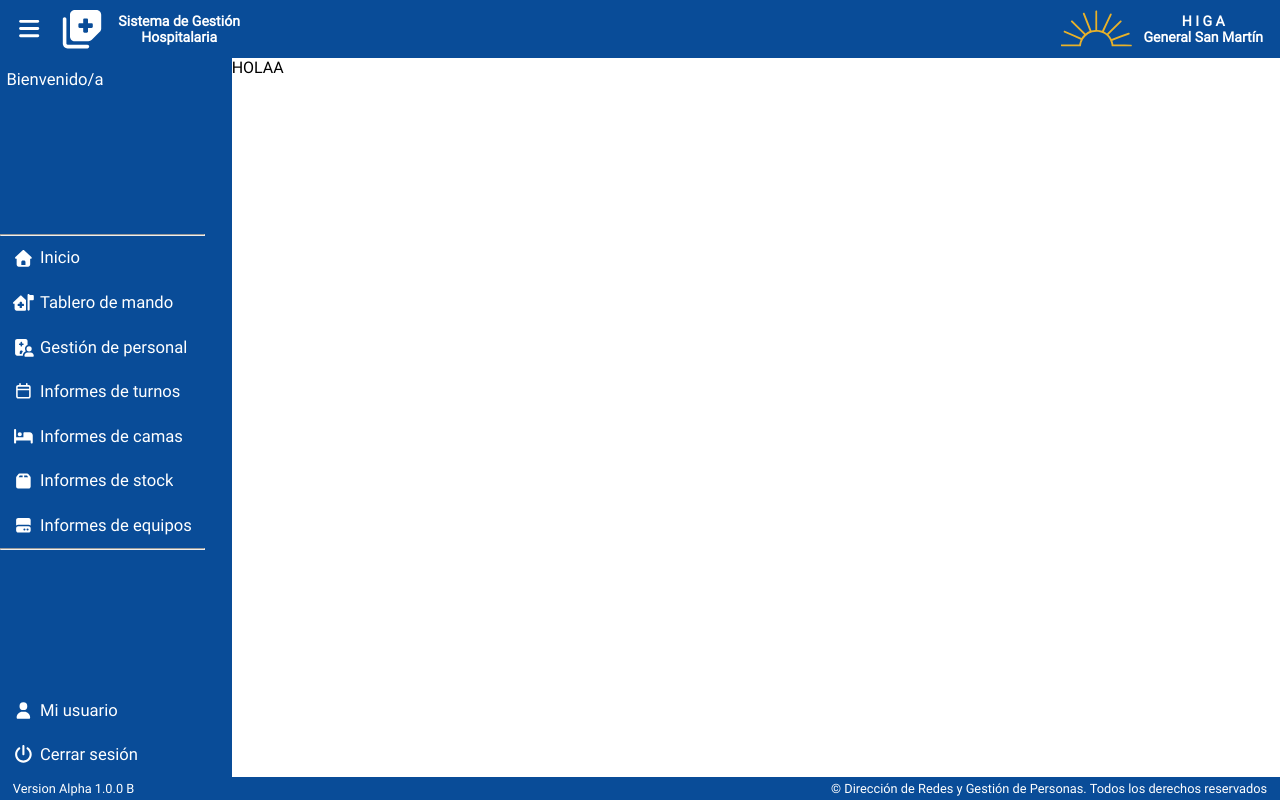
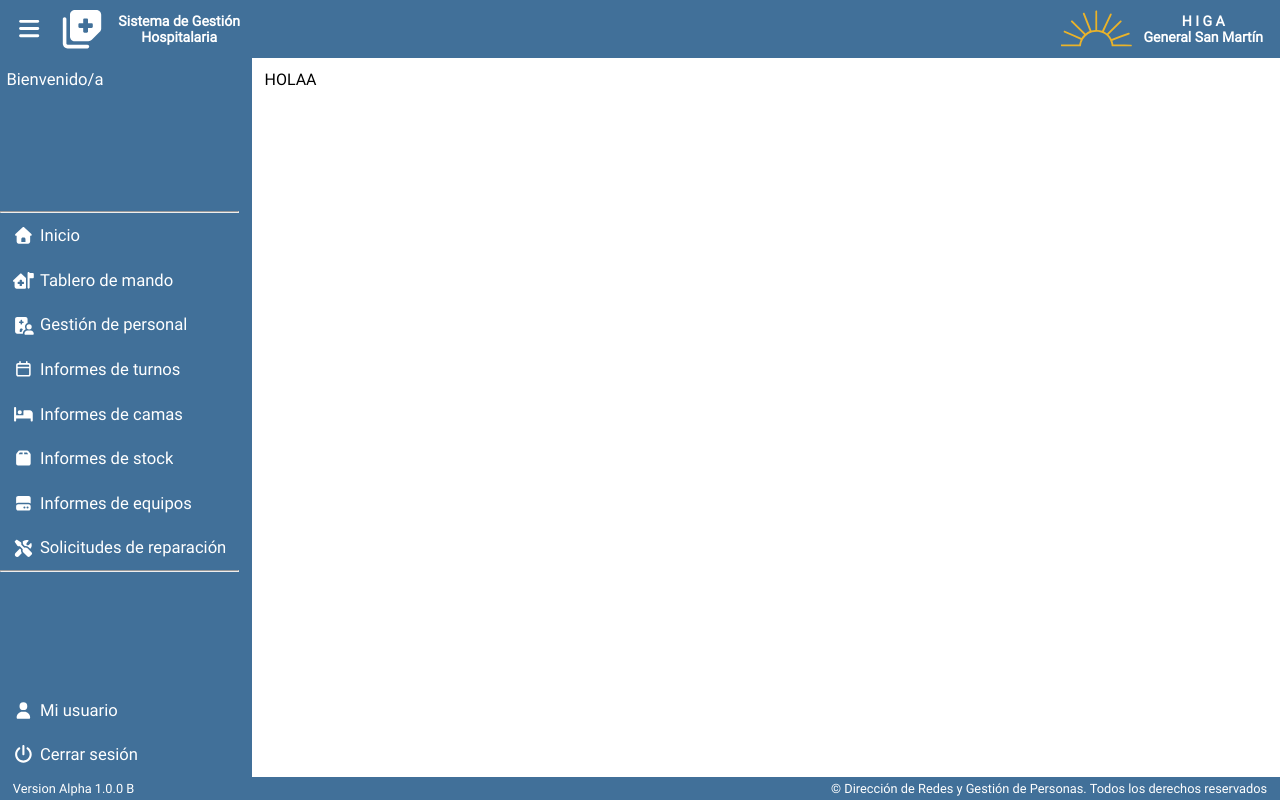
Before and after one commit to D-R-G-P/SEH, a PHP site: page / in a window 1280 px wide. Run offline with PHP 8.4, Linux system fonts and the light colour scheme; the visitor is signed in with stand-in values (Sample User, id 1); data comes from the database, SQL or seed files in the repository; some libraries are stand-ins or nearby versions.

Commit message:
Alpha 1.0.0 C

```diff
--- a/public/layouts/base/header.php
+++ b/public/layouts/base/header.php
@@ -72,6 +72,9 @@
                 <a href="" class="header" title="Informes de equipos"><i class="fa-solid fa-hard-drive"></i>
                     <p class="headerLeftP open">Informes de equipos</p>
                 </a>
+                <a href="" class="header" title="Solicitudes de reparación"><i class="fa-solid fa-screwdriver-wrench"></i>
+                    <p class="headerLeftP open">Solicitudes de reparación</p>
+                </a>
 
                 <hr>
             </div>
--- a/public/resources/css/base.css
+++ b/public/resources/css/base.css
@@ -13,9 +13,9 @@
 }
 
 :root {
-  --color1: #094c98;
-  --color2: #26a9dc;
-  --color3: #e0b529;
+  --color1: #417099;
+  --color2: #00AEC3;
+  --color3: #E81F76;
 }
 
 html {
--- a/public/resources/css/header.css
+++ b/public/resources/css/header.css
@@ -91,7 +91,7 @@ header .seccond .logoHSM h2 {
 }
 
 .headerLeft.open {
-    width: 18.1vw;
+    width: 24.6vw;
     transition: all .5s ease-in-out;
 }
 
@@ -105,7 +105,7 @@ header .seccond .logoHSM h2 {
 /* Firefox */
 .headerLeft {
     scrollbar-width: auto;
-    scrollbar-color: #26a9dc #094c98;
+    scrollbar-color: var(--color2) var(--color1);
 }
 
 /* Chrome, Edge, and Safari */
@@ -114,13 +114,13 @@ header .seccond .logoHSM h2 {
 }
 
 .headerLeft::-webkit-scrollbar-track {
-    background: #094c98;
+    background: var(--color1);
 }
 
 .headerLeft::-webkit-scrollbar-thumb {
-    background-color: #26a9dc;
+    background-color: var(--color2);
     border-radius: .8vw;
-    border: .25vw solid #094c98;
+    border: .25vw solid var(--color1);
 }
 
 .headerLeft .info.open {
@@ -136,13 +136,18 @@ header .seccond .logoHSM h2 {
     padding: .5vw;
     font-size: 1.3vw;
     animation: infoToClose .5s ease-in-out;
+    /* overflow: hidden; */
+    display: none;
 }
 
 @keyframes infoToClose {
     0% {
-        overflow: hidden;
         direction: rtl;
         color: #fff;
+    }
+
+    50% {
+        overflow: hidden;
     }
 
     100% {
@@ -150,9 +155,9 @@ header .seccond .logoHSM h2 {
     }
 }
 
-.headerLeft .info {
+/* .headerLeft .info {
     overflow: hidden;
-}
+} */
 
 .headerLeft .sistemas {
     margin: 1vw 0 1vw 0;
@@ -223,6 +228,12 @@ header .seccond .logoHSM h2 {
     border-radius: 0 .8vw .8vw 0;
 }
 
+.headerLeft .user a p {
+    white-space: nowrap;
+    overflow: hidden;
+    direction: rtl;
+}
+
 .headerLeft .logout:hover {
     background: #ec2222;
     transition: background .2s ease-in-out;
@@ -248,5 +259,6 @@ article {
 }
 
 .content {
-    width: calc(100% - var(--headerLeftWidth));
+    width: 100%;
+    padding: 1vw;
 }
```
Also changed, not shown: public/resources/js/header.js (+55 -53 lines).
